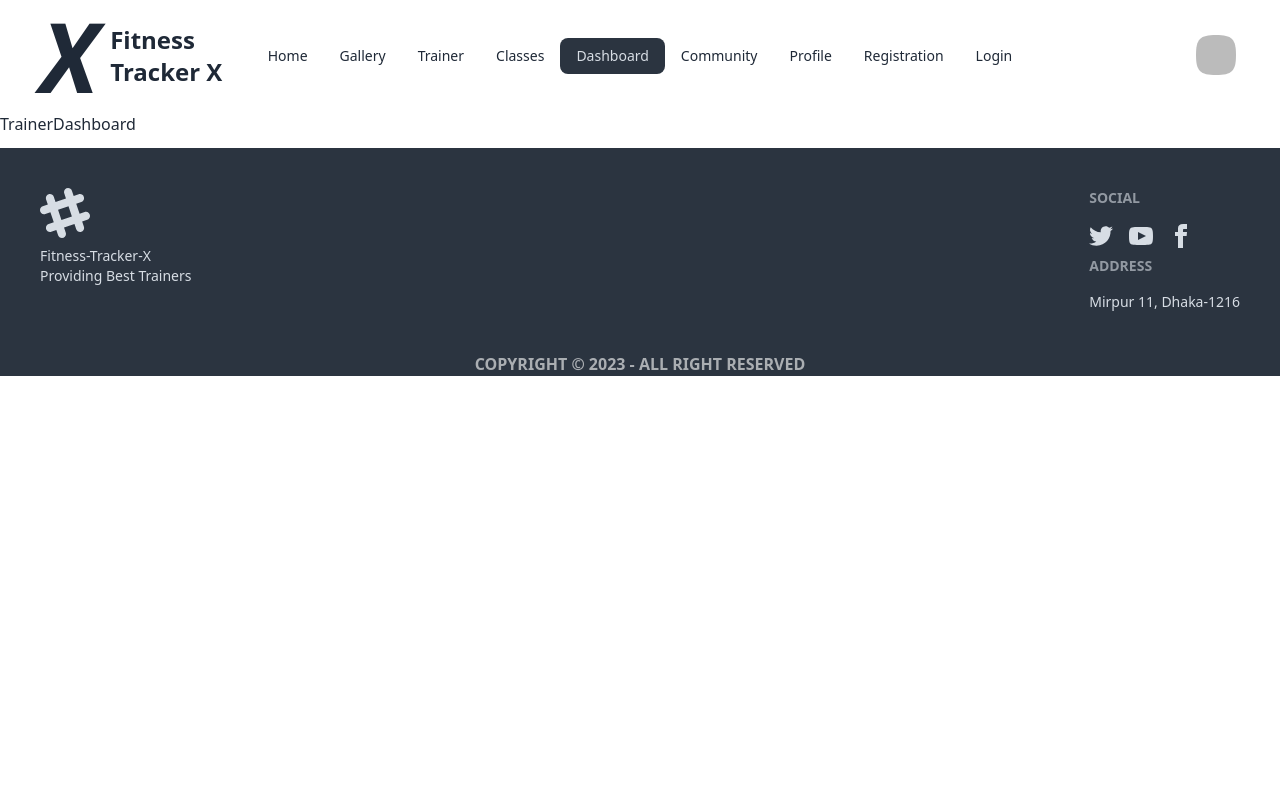
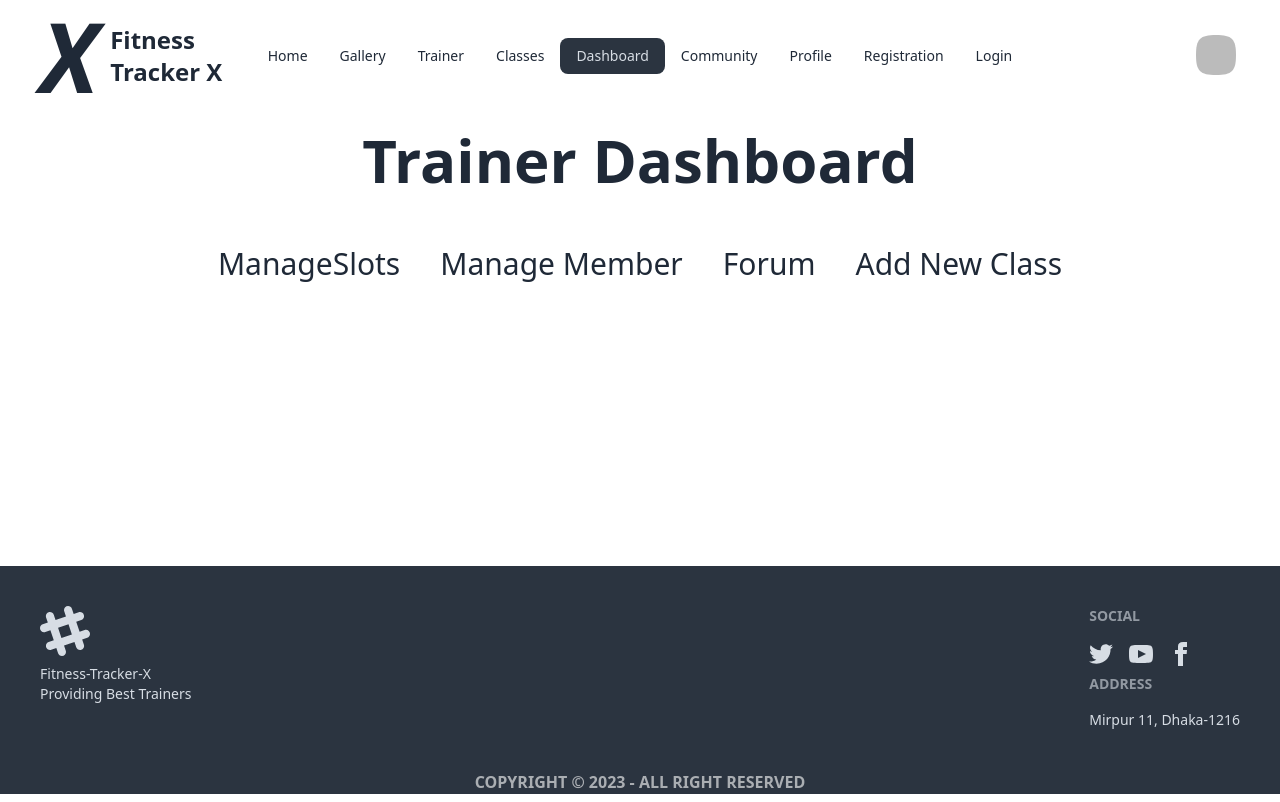
Before and after one commit to NFRIDOY/fitness-tracker-x-client, a React (Vite) app: page /Dashboard/TrainerDashbord in a window 1280 px wide. Built offline with nearby package versions, Linux system fonts and the light colour scheme; no server answers; sample sign-in values are in the browser's storage.

Commit message:
Trainer Dashboard UI

```diff
--- a/src/layouts/MainLayout/MainLayout.jsx
+++ b/src/layouts/MainLayout/MainLayout.jsx
@@ -6,11 +6,14 @@ import Container from "../../components/Container/Container";
 
 export default function MainLayout() {
     return (
-        <div className="relative">
-            <div className="mx-auto max-w-7xl">
+        <div className="relative ">
+            <div className="mx-auto h-[130px] max-w-7xl">
                 <Navbar></Navbar>
             </div>
-            <Outlet></Outlet>
+            <div className="min-h-[53vh]">
+            {/* <div className="min-h-[calc(100vh - 130px)]"> */}
+                <Outlet></Outlet>
+            </div>
             <div className="relative bottom-0">
                 <Footer></Footer>
             </div>
--- a/src/pages/Community/Community.jsx
+++ b/src/pages/Community/Community.jsx
@@ -53,7 +53,7 @@ export default function Community() {
                 Community
             </Header1>
             <Container>
-                <section>
+                <section className="grid grid-cols-1 gap-4">
                     {
                         forums?.map((forum) => <div key={forum?._id} className="card w-full bg-base-100 shadow-xl">
                             <div className="card-body">
--- /dev/null
+++ b/src/pages/Dashboard/TrainerDashboard/AddClass.jsx
@@ -0,0 +1,7 @@
+
+
+export default function AddClass() {
+    return (
+        <div>AddClass</div>
+    )
+}
--- /dev/null
+++ b/src/pages/Dashboard/TrainerDashboard/ManageSlots.jsx
@@ -0,0 +1,7 @@
+
+
+export default function ManageSlots() {
+    return (
+        <div>ManageSlots</div>
+    )
+}
--- /dev/null
+++ b/src/pages/Dashboard/TrainerDashboard/Member.jsx
@@ -0,0 +1,7 @@
+
+
+export default function Member() {
+    return (
+        <div>Member</div>
+    )
+}
--- a/src/pages/Dashboard/TrainerDashboard/TrainerDashboard.jsx
+++ b/src/pages/Dashboard/TrainerDashboard/TrainerDashboard.jsx
@@ -1,7 +1,25 @@
+import { Outlet } from "react-router-dom";
+import Container from "../../../components/Container/Container";
+import Header1 from "../../../components/Headers/Header1";
+import TrainerNavs from "./TrainerNavs";
 
 
 export default function TrainerDashboard() {
     return (
-        <div>TrainerDashboard</div>
+        <div>
+            <Header1>
+                Trainer Dashboard
+            </Header1>
+            <Container>
+                <section className="flex flex-col  ">
+                    <div className="w-fit mx-auto">
+                        <TrainerNavs></TrainerNavs>
+                    </div>
+                    <div className="w-full">
+                        <Outlet></Outlet>
+                    </div>
+                </section>
+            </Container>
+        </div>
     )
 }
--- /dev/null
+++ b/src/pages/Dashboard/TrainerDashboard/TrainerNavs.jsx
@@ -0,0 +1,51 @@
+import { NavLink } from "react-router-dom";
+
+
+export default function TrainerNavs() {
+    const activeStyle = "bg-red-500 text-white py-2 px-4 w-full rounded-lg"
+    return (
+        <ul className="flex flex-row items-start gap-10 text-3xl my-4 w-full ">
+            <li>
+                <NavLink
+                    to="/Dashboard/TrainerDashbord/ManageSlots"
+                    className={({ isActive, isPending }) =>
+                        isPending ? "pending" : isActive ? activeStyle : ""
+                    }
+                >
+                    ManageSlots
+                </NavLink>
+            </li>
+            <li>
+                <NavLink
+                    to="/Dashboard/TrainerDashbord/Member"
+                    className={({ isActive, isPending }) =>
+                        isPending ? "pending" : isActive ? activeStyle : ""
+                    }
+                >
+                    Manage Member
+                </NavLink>
+            </li>
+            <li>
+                <NavLink
+                    to="/Dashboard/TrainerDashbord/Forum"
+                    className={({ isActive, isPending }) =>
+                        isPending ? "pending" : isActive ? activeStyle : ""
+                    }
+                >
+                    Forum
+                </NavLink>
+            </li>
+            <li>
+                <NavLink
+                    to="/Dashboard/TrainerDashbord/AddClass"
+                    className={({ isActive, isPending }) =>
+                        isPending ? "pending" : isActive ? activeStyle : ""
+                    }
+                >
+                    Add New Class
+                </NavLink>
+            </li>
+
+        </ul>
+    )
+}
--- a/src/pages/TrainerDashbord/TrainerDashbord.jsx
+++ /dev/null
@@ -1,7 +0,0 @@
-
-
-export default function TrainerDashbord() {
-    return (
-        <div>TrainerDashbord</div>
-    )
-}
```
Also changed, not shown: src/routers/Router.jsx (+20 -4 lines).
